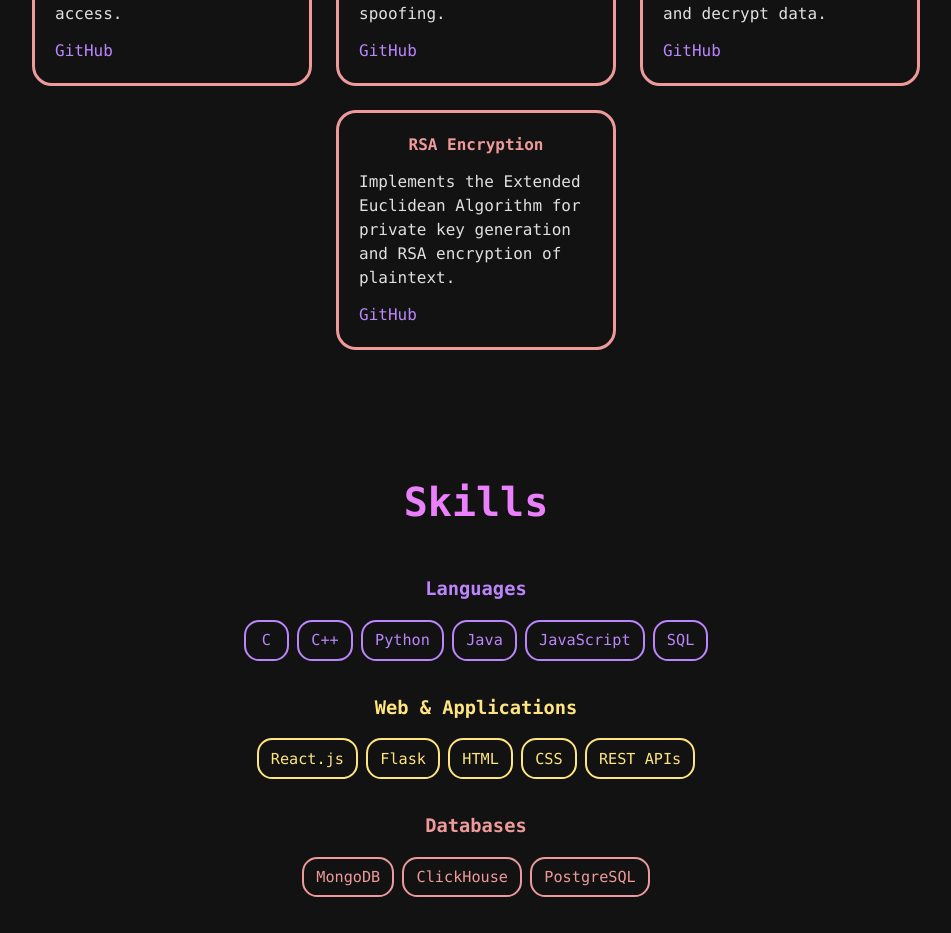
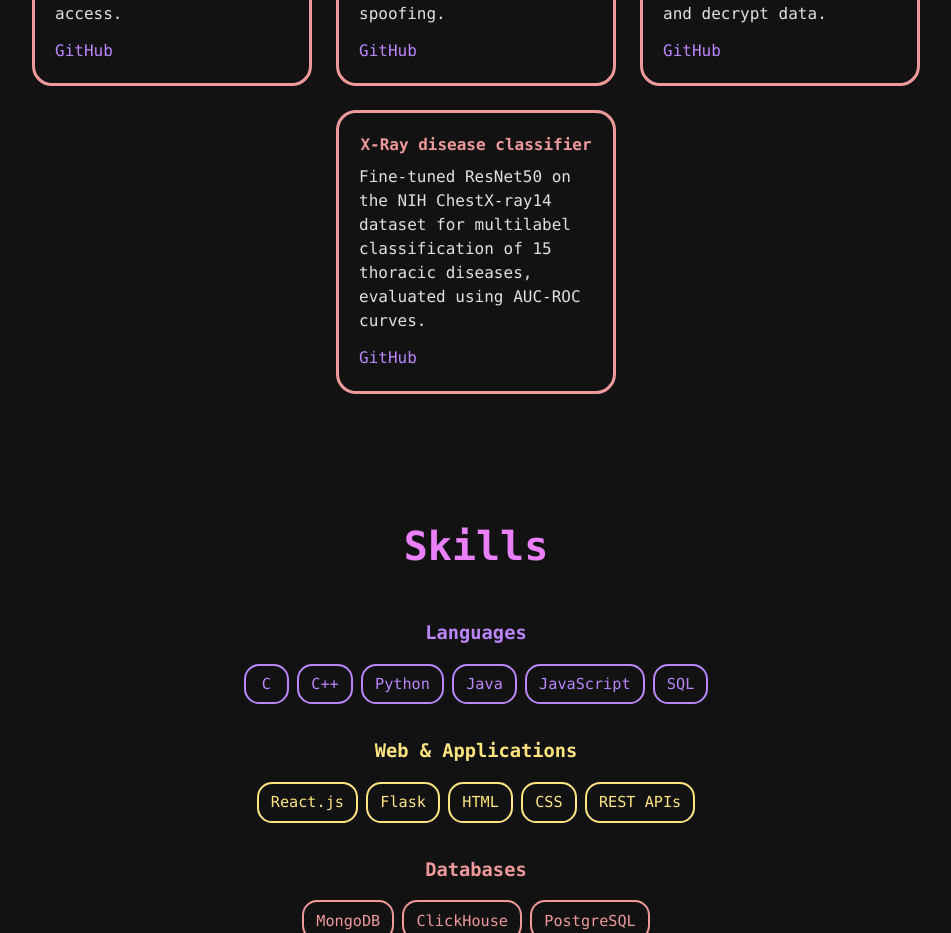
Before and after one commit to ksharm-67/kavish-portfolio, a React (Vite) app: page / in a window 1280 px wide. Shown: the part 3640-4573 px from the top of the page, without its empty margins (164-1115 px from the left). Built offline with nearby package versions, Linux system fonts and the light colour scheme; the HTML template or start-up script is replaced by a standard one.

Commit message:
Update App.jsx

```diff
--- a/src/App.jsx
+++ b/src/App.jsx
@@ -319,9 +319,9 @@ function App() {
       link: "https://github.com/ksharm-67/Diffie-Hellman-Key-Encryption"
     },
     {
-      title: "RSA Encryption",
-      description: "Implements the Extended Euclidean Algorithm for private key generation and RSA encryption of plaintext.",
-      link: "https://github.com/ksharm-67/RSA-Encryption"
+      title: "X-Ray disease classifier",
+      description: "Fine-tuned ResNet50 on the NIH ChestX-ray14 dataset for multilabel classification of 15 thoracic diseases, evaluated using AUC-ROC curves.",
+      link: "https://github.com/ksharm-67/private-xray-classifier"
     }
   ];
 
```
